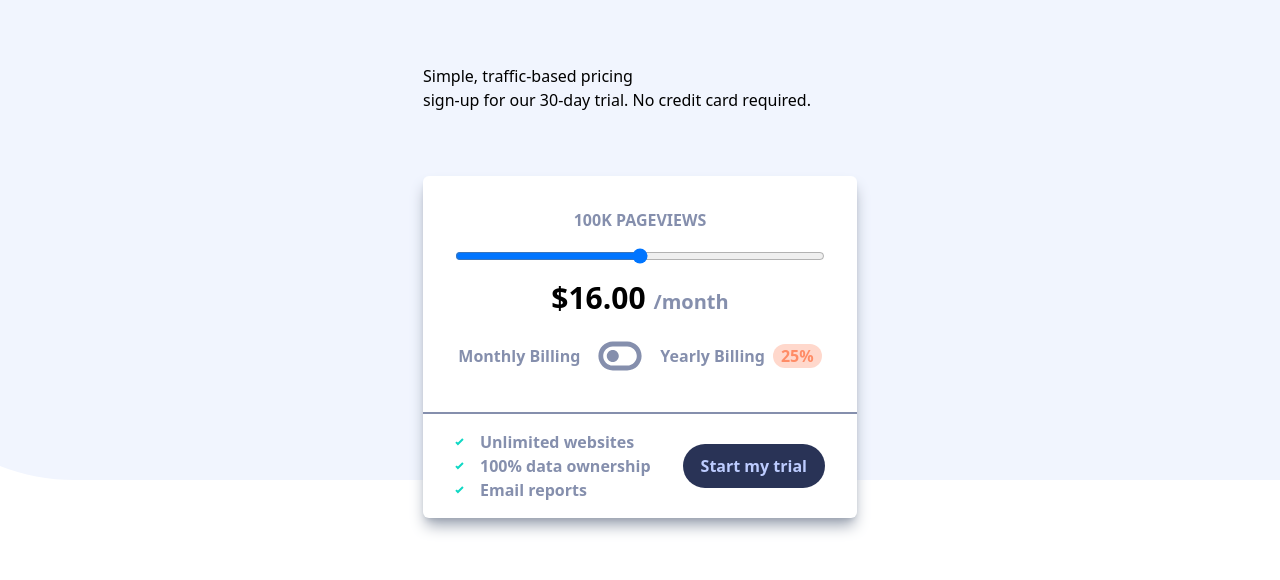
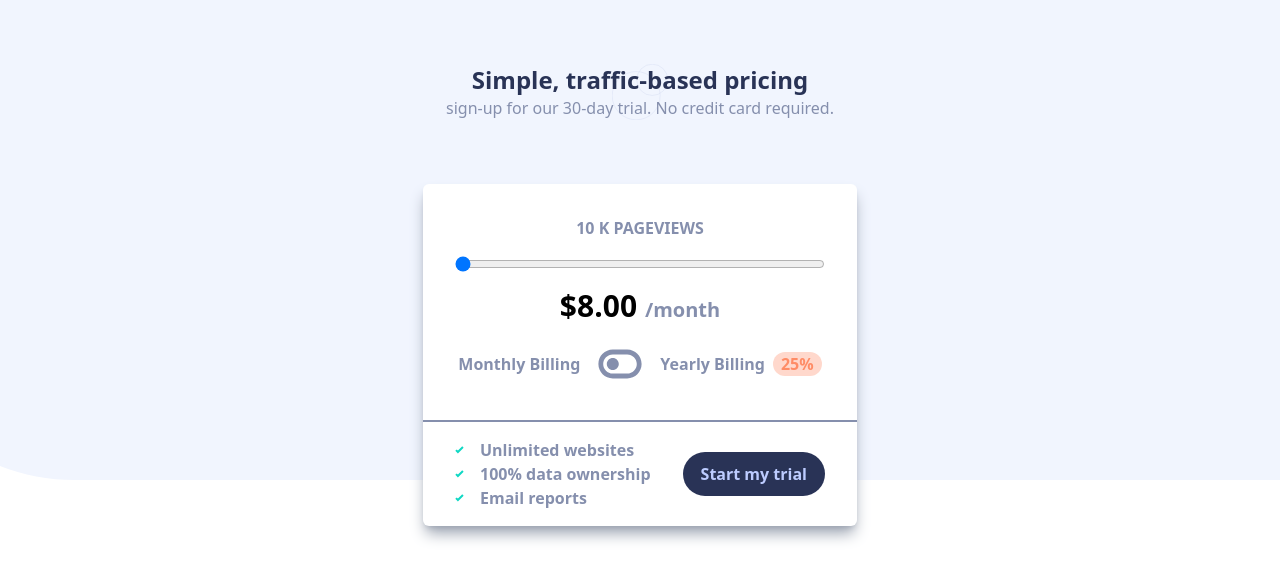
Before and after one commit to emmanueltn007/front-end-mentor-challenges-junior-2, a React (Vite) app in the folder interactive-pricing-component/: page / in a window 1280 px wide. Shown: the top 580 px of the page. Built offline with nearby package versions, Linux system fonts and the light colour scheme.

Commit message:
added logic , styled the first part of the container, added more logic in main body

```diff
--- a/interactive-pricing-component/src/App.jsx
+++ b/interactive-pricing-component/src/App.jsx
@@ -2,9 +2,20 @@ import { useState } from "react";
 import benefits from "./utilities/benefits";
 
 function App() {
-  const [isMonthlyBill, setIsMonthlyBill] = useState(true);
+    const [amount, setAmount] = useState(8);
+  const [monthlyBill, setMonthlyBill] = useState(true);
 
-  const handleBillToggle = () => setIsMonthlyBill((prev) => !prev);
+  let views;
+
+  if (amount >= 8) views = 10;
+  if (amount >= 12) views = 50;
+  if (amount >= 16) views = 100;
+  if (amount >= 24) views = 500;
+  if (amount >= 36) views = 1;
+
+  const finalAmount = monthlyBill ? amount : amount * 0.75;
+
+  const handleBillToggle = () => setMonthlyBill((prev) => !prev);
 
   return (
     <main className="h-screen w-screen relative flex flex-col items-center">
@@ -16,28 +27,28 @@ function App() {
         />
       </div>
       <div>
-        <div className="z-10 my-16">
-          <h1>Simple, traffic-based pricing</h1>
-          <p>sign-up for our 30-day trial. No credit card required.</p>
+        <div className="z-10 my-16 text-center bg-[url('/images/pattern-circles.svg')] bg-center bg-contain bg-no-repeat">
+          <h1 className="text-[hsl(227,35%,25%)] text-2xl font-bold">Simple, traffic-based pricing</h1>
+          <p className="text-[hsl(225,20%,60%)]">sign-up for our 30-day trial. No credit card required.</p>
         </div>
         <div className="bg-[hsl(0,0%,100%)] rounded-md shadow-lg shadow-gray-400 z-10">
           {/* First part of the second div */}
 
           <div className="py-8 flex flex-col gap-4 px-8">
             <h2 className="text-[hsl(225,20%,60%)] text-center font-semibold">
-              100K PAGEVIEWS
+              {views} {amount >= 36 ? "M" : "K"} PAGEVIEWS
             </h2>
-            <input className="border-none" type="range" />
+            <input className="border-none" min="8" max="36" type="range" value={amount} onChange={(e) => setAmount(Number(e.target.value))} />
             <p className="text-center text-3xl font-bold">
-              $16.00{" "}
+              ${finalAmount.toFixed(2)}{" "}
               <span className="text-[hsl(225,20%,60%)] text-xl font-semibold">
-                /month
+                /{monthlyBill ? "month" : "year"}
               </span>
             </p>
             <div className="text-[hsl(225,20%,60%)] font-semibold flex items-center gap-4 mx-auto">
               <span>Monthly Billing</span>
               <button onClick={handleBillToggle}>
-                {isMonthlyBill ? (
+                {monthlyBill ? (
                   <svg
                     className="h-12 cursor-pointer"
                     xmlns="http://www.w3.org/2000/svg"
```
